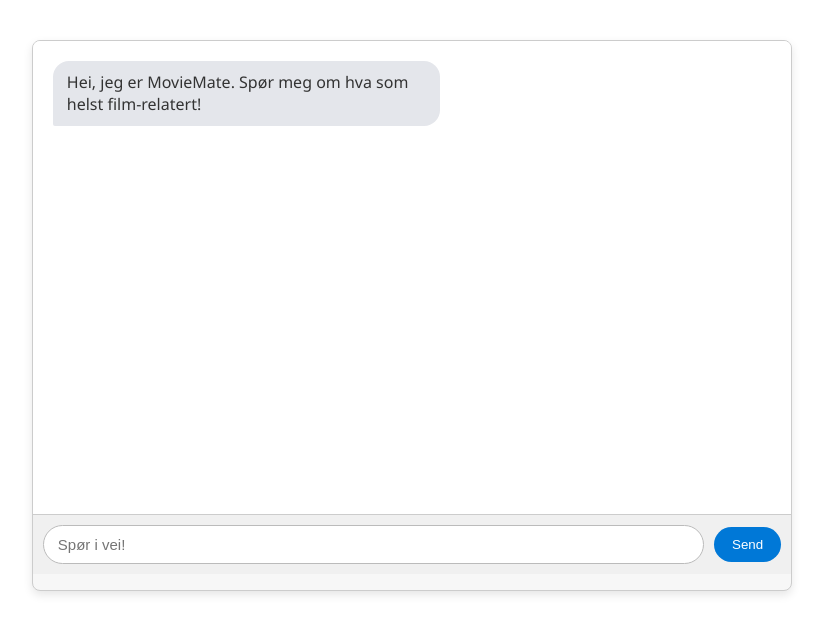
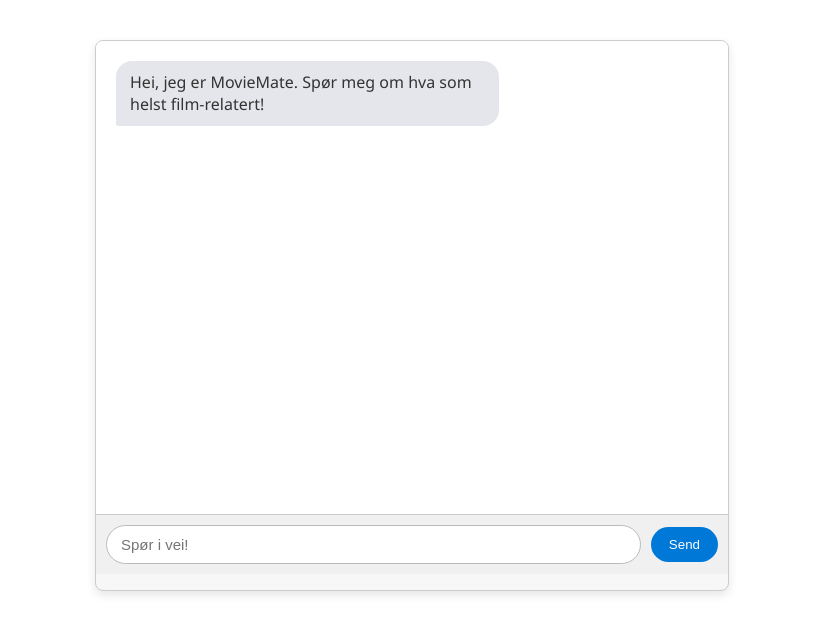
Before and after one commit to noaho04/MovieMate, a PHP site: page / in a window 1280 px wide. Shown: the top 634 px of the page, without its empty margins (228-1051 px from the left). Run offline with PHP 8.4, Linux system fonts and the light colour scheme.

Commit message:
Adjusted width

```diff
--- a/public/style.css
+++ b/public/style.css
@@ -1,5 +1,5 @@
 .chat-container {
-    width: 60%;
+    width: 50%;
     height: 70%;
     margin: 40px auto;
     display: flex;
@@ -31,7 +31,7 @@
     word-wrap: break-word;
     word-break: break-word;
     width: fit-content;
-    max-width: 50%;
+    max-width: 60%;
 }
 
 .message.user {
```
